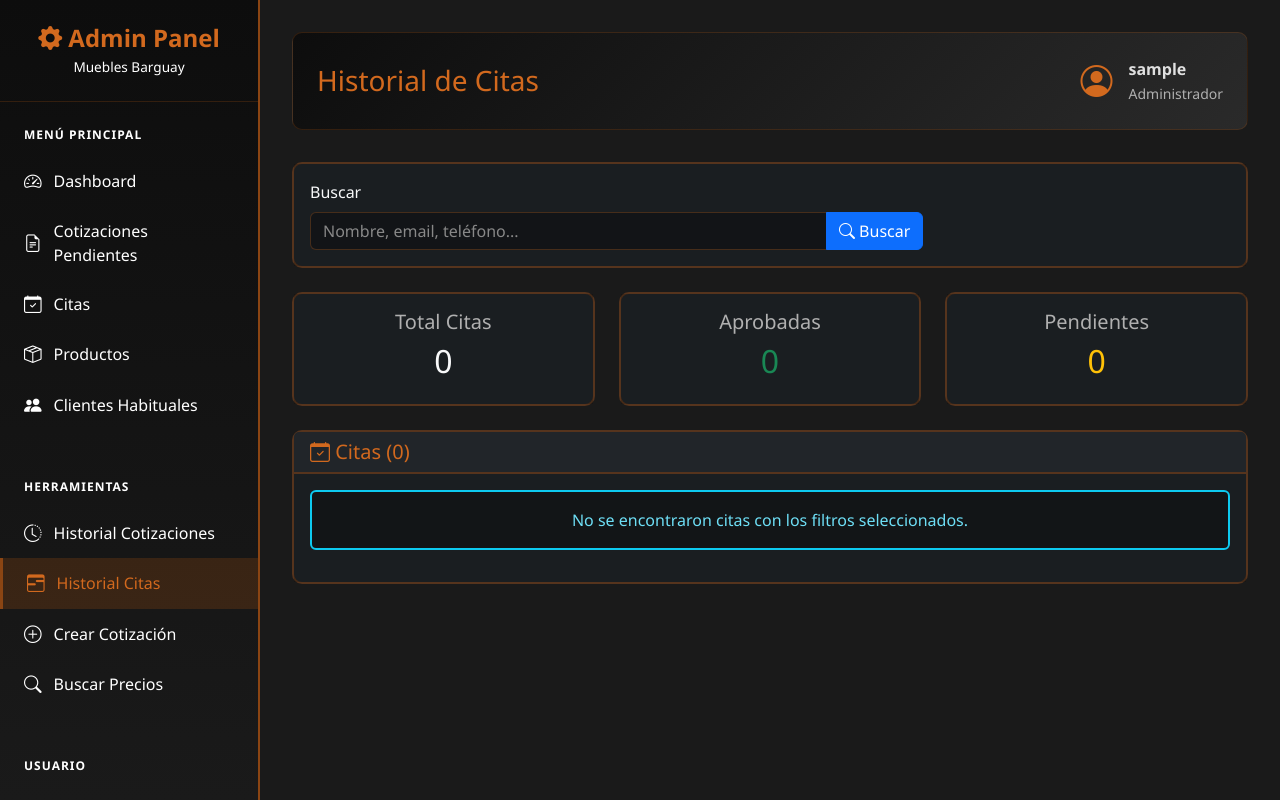
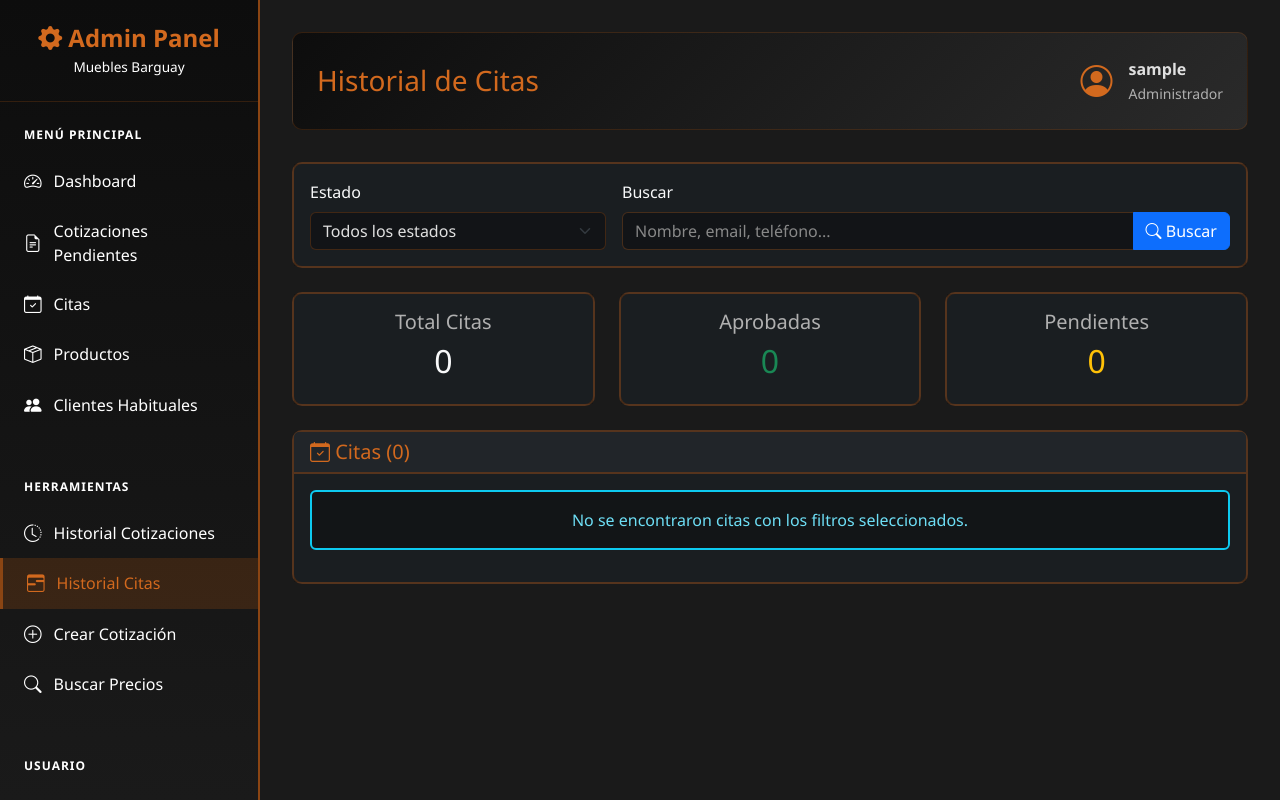
Before and after one commit to OddKing/webMuebles, a Django app: page /admin-panel/citas/historial/ in a window 1280 px wide. Run offline with Django 5.2, Linux system fonts and the light colour scheme; the visitor is signed in with stand-in values (Sample User, id 1); data that the repository does not hold is empty.

Commit message:
se agrega historial de citas, y barra de busqueda en la misma

```diff
--- a/cotizaciones/views_admin.py
+++ b/cotizaciones/views_admin.py
@@ -455,6 +455,15 @@ def admin_citas_historial(request):
     total_aprobadas = Cita.objects.filter(estado='aprobada').count()
     total_pendientes = Cita.objects.filter(estado='pendiente_aprobacion').count()
 
+    # Prepare states with selection logic to avoid template formatter issues
+    estados_list = []
+    for val, label in Cita.ESTADO_CHOICES:
+        estados_list.append({
+            'val': val,
+            'label': label,
+            'selected': val == estado_filter
+        })
+
     context = {
         'citas': citas,
         'estado_filter': estado_filter,
@@ -462,7 +471,7 @@ def admin_citas_historial(request):
         'total_citas': total_citas,
         'total_aprobadas': total_aprobadas,
         'total_pendientes': total_pendientes,
-        'estados': Cita.ESTADO_CHOICES,
+        'estados': estados_list,
     }
 
     return render(request, 'admin_panel/citas_historial.html', context)
--- a/templates/admin_panel/citas_historial.html
+++ b/templates/admin_panel/citas_historial.html
@@ -9,6 +9,18 @@
     <div class="col-md-12">
         <div class="card bg-dark text-light">
             <div class="card-body">
+                <form method="GET" class="row g-3">
+                    <div class="col-md-4">
+                        <label class="form-label">Estado</label>
+                        <select name="estado" class="form-select" onchange="this.form.submit()">
+                            <option value="">Todos los estados</option>
+                            {% for estado in estados %}
+                            <option value="{{ estado.val }}" {% if estado.selected %}selected{% endif %}>
+                                {{ estado.label }}
+                            </option>
+                            {% endfor %}
+                        </select>
+                    </div>
                     <div class="col-md-8">
                         <label class="form-label">Buscar</label>
                         <div class="input-group">
```
Also changed, not shown: 2 other files. Lines whose indentation alone changed are shown as unchanged.
